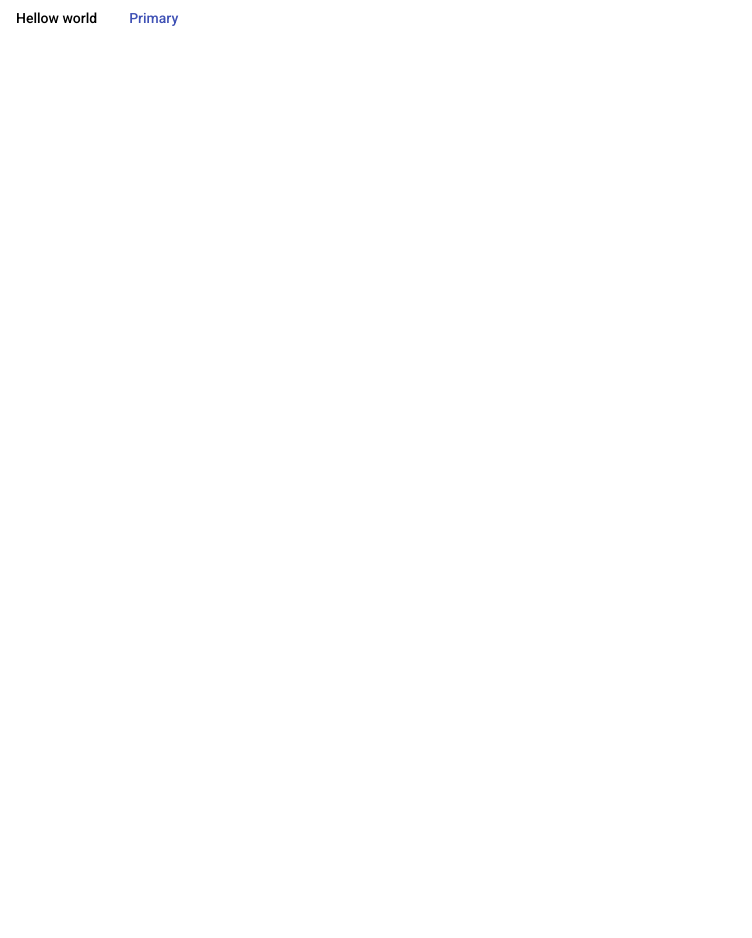
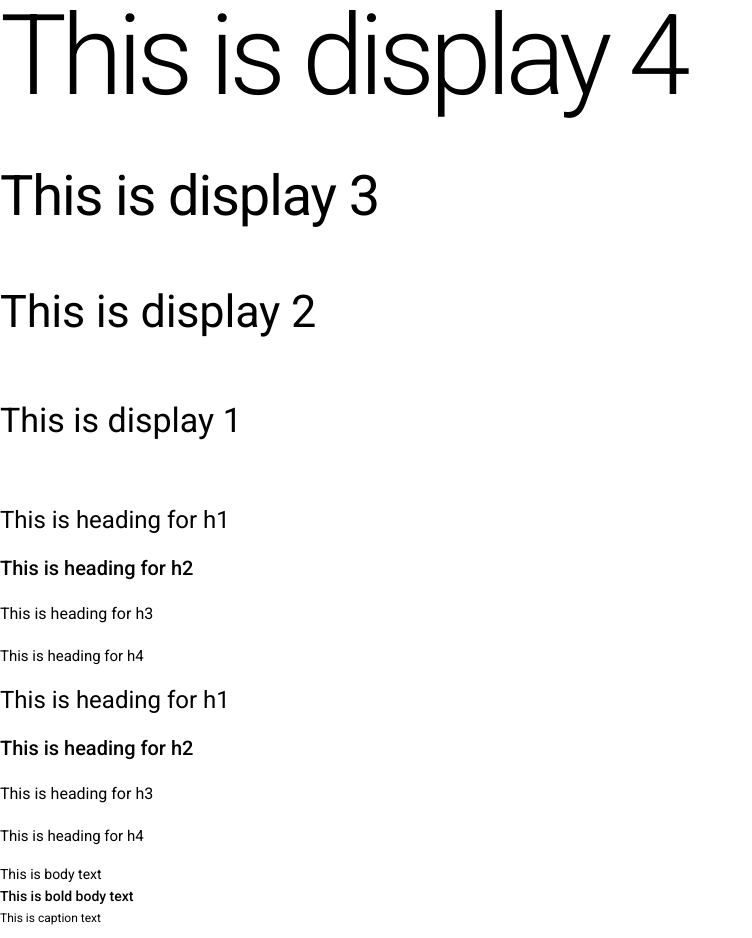
Before and after one commit to manoj1995madushanka/learnMaterial, an Angular app: page / in a window 1280 px wide. Shown: the top 938 px of the page, without its empty margins (0-752 px from the left). Before the commit the page ends 800 px from the top, so only its background shows below. Built offline with nearby package versions, Linux system fonts and the light colour scheme.

Commit message:
typography

```diff
--- a/src/app/app.component.html
+++ b/src/app/app.component.html
@@ -1,3 +1,24 @@
+<div class="mat-display-4">This is display 4</div>
+<div class="mat-display-3">This is display 3</div>
+<div class="mat-display-2">This is display 2</div>
+<div class="mat-display-1">This is display 1</div>
+
+<div class="mat-headline">This is heading for h1</div>
+<div class="mat-title">This is heading for h2</div>
+<div class="mat-subheading-2">This is heading for h3</div>
+<div class="mat-subheading-1">This is heading for h4</div>
+
+<div class="mat-typography">
+  <h1>This is heading for h1</h1>
+  <h2>This is heading for h2</h2>
+  <h3>This is heading for h3</h3>
+  <h4>This is heading for h4</h4>
+</div>
+
+<div class="mat-body-1">This is body text</div>
+<div class="mat-body-2">This is bold body text</div>
+<div class="mat-caption">This is caption text</div>
+
 <button mat-button>Hellow world</button>
 
 <button mat-button color="primary">Primary</button>
```
